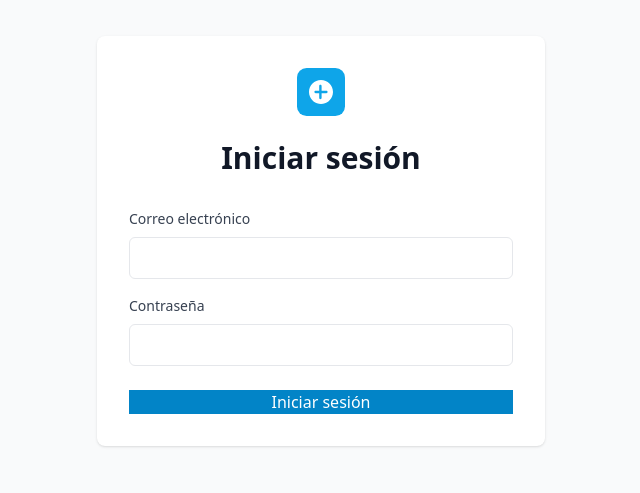
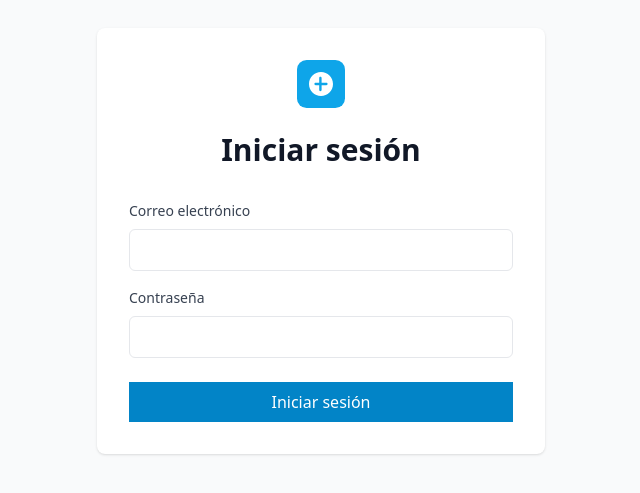
Before and after one commit to gualberto7/Admin-panel-react, a React (Vite) app: page /login in a window 1280 px wide. Shown: the part 159-652 px from the top of the page, without its empty margins (319-959 px from the left). Built offline with nearby package versions, Linux system fonts and the light colour scheme; no server answers.

Commit message:
improve button padding

```diff
--- a/src/modules/auth/components/LoginForm.tsx
+++ b/src/modules/auth/components/LoginForm.tsx
@@ -90,7 +90,7 @@ export default function LoginForm() {
           <div>
             <button
               type="submit"
-              className="btn-primary w-full"
+              className="btn-primary w-full py-2"
               disabled={loginMutation.isPending}
             >
               {loginMutation.isPending ? (
```
